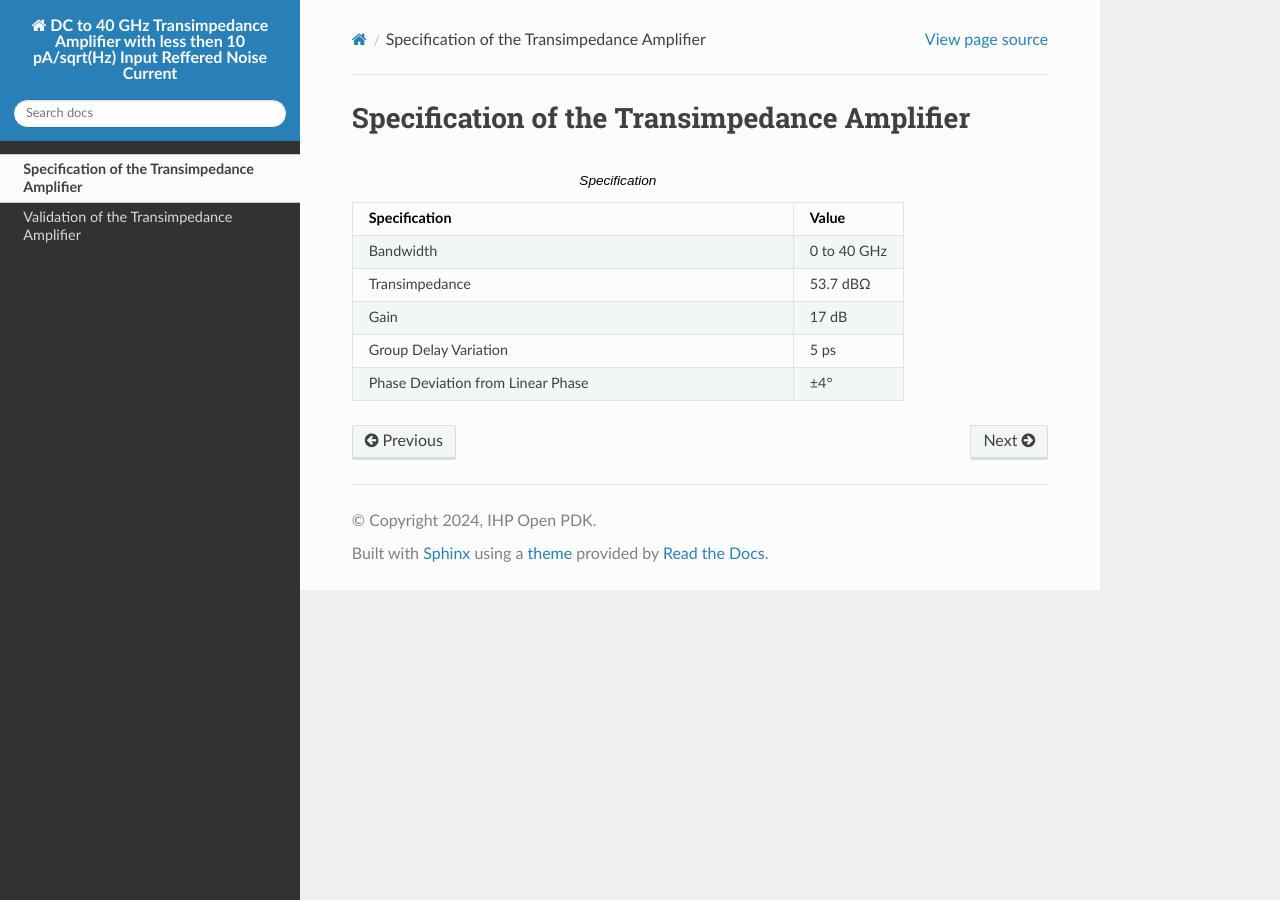
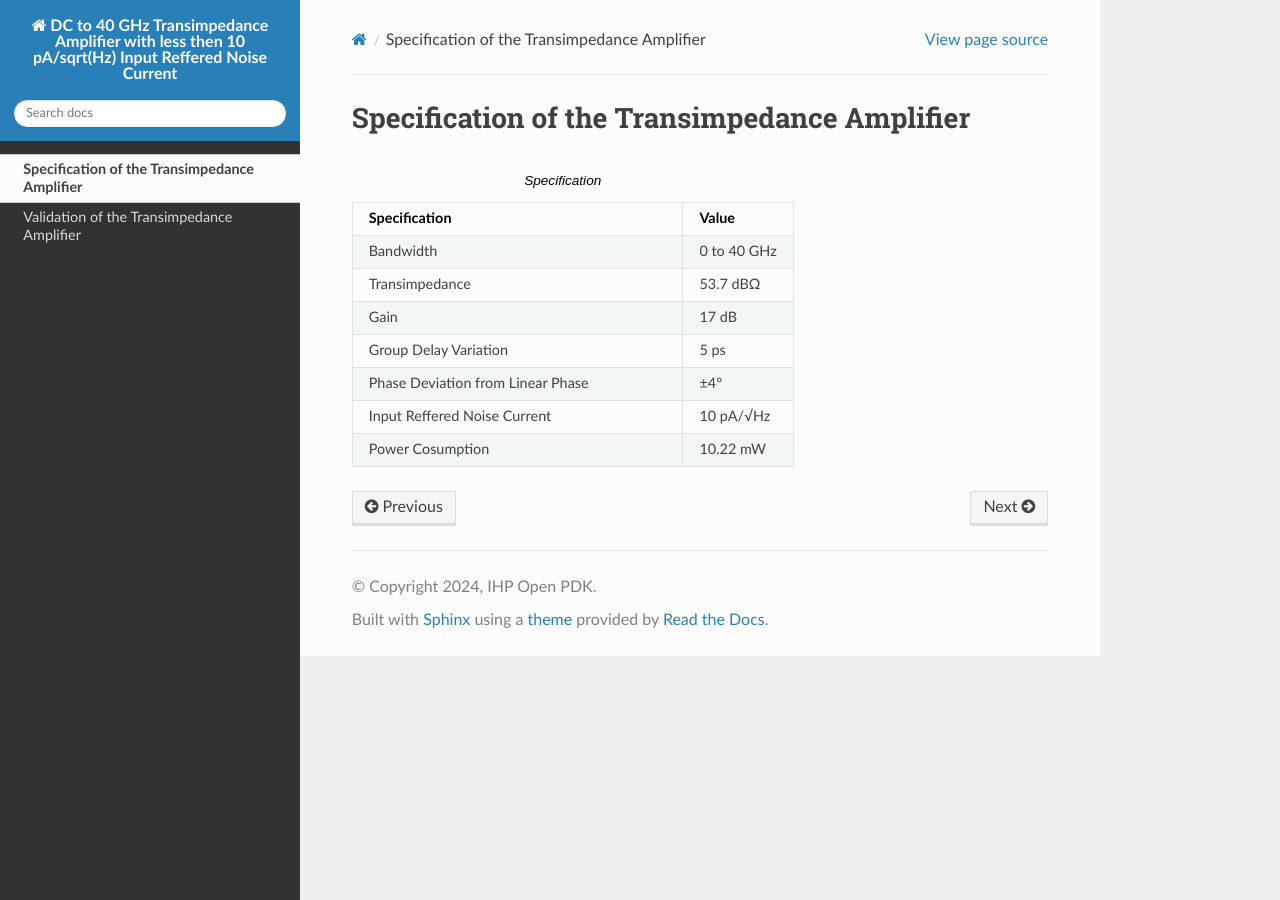
Before and after one commit to IHP-GmbH/TO_Apr2025, a Sphinx documentation site: the page built from DC_to_40_GHz_TIA/doc/source/specification.rst, in a window 1280 px wide. Built offline with Sphinx 7.4.7 and the Read the Docs theme 3.1.0, drawn with Linux system fonts in a browser that asks for light colours; pages that are not in the unit, such as notebooks, are missing from menus.

Commit message:
Doc update

```diff
--- a/DC_to_40_GHz_TIA/doc/source/conf.py
+++ b/DC_to_40_GHz_TIA/doc/source/conf.py
@@ -1,4 +1,7 @@
 # Configuration file for the Sphinx documentation builder.
+
+# Define the master document
+master_doc = 'index'
 
 # -- Project information
 
--- a/DC_to_40_GHz_TIA/doc/source/specification.rst
+++ b/DC_to_40_GHz_TIA/doc/source/specification.rst
@@ -17,3 +17,7 @@ Specification of the Transimpedance Amplifier
      - 5 ps
    * - Phase Deviation from Linear Phase
      - ±4°
+   * - Input Reffered Noise Current
+     - 10 pA/√Hz
+   * - Power Cosumption
+     - 10.22 mW
```
Also changed, not shown: other parts of DC_to_40_GHz_TIA/doc/source/specification.rst (+1 -1 lines), DC_to_40_GHz_TIA/doc/source/index.rst (line endings or trailing spaces).
